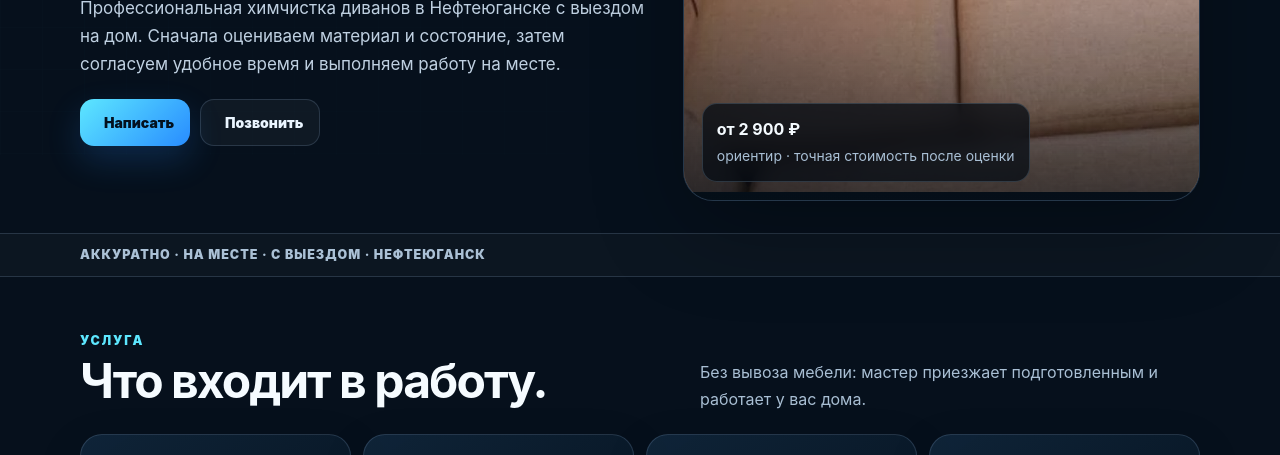
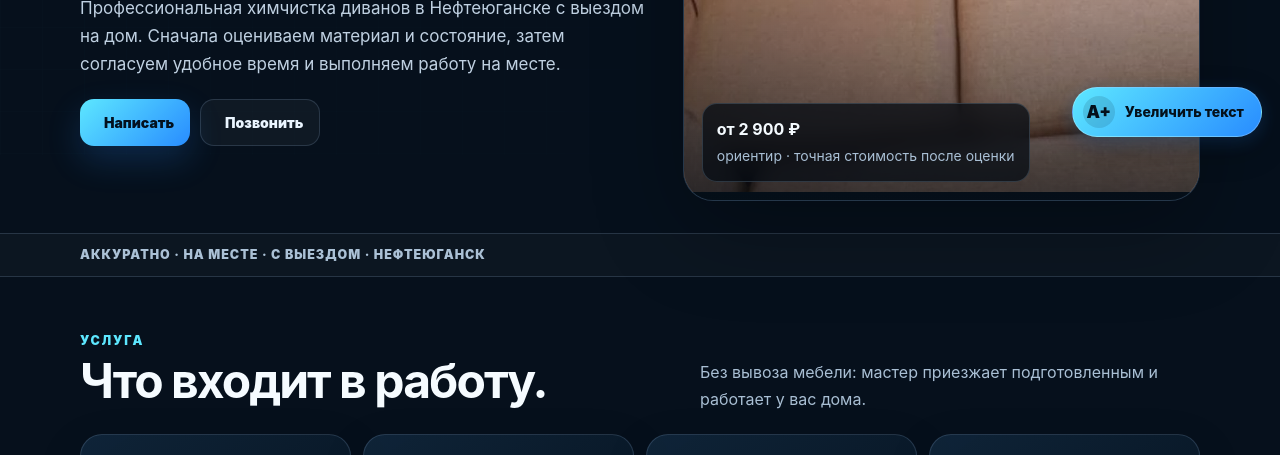
Before and after one commit to LordPandocha/ChistoDoma, a plain HTML site: page chistka-divanov-nefteyugansk.html in a window 1280 px wide. Shown: the part 645-1100 px from the top of the page. Drawn offline with Linux system fonts and the light colour scheme.

Commit message:
Add text size button to page

```diff
--- a/chistka-divanov-nefteyugansk.html
+++ b/chistka-divanov-nefteyugansk.html
@@ -75,4 +75,5 @@
 <section class="cta"><div class="wrap"><div class="kicker">Чисто Дома · Нефтеюганск</div><h2>Вернём мебели свежий вид.</h2><p>Напишите нам или позвоните — согласуем стоимость и удобное время.</p><div class="actions" style="justify-content:center"><a class="btn" href="index.html#contact"><svg class="ui-ico" aria-hidden="true" viewBox="0 0 24 24"><path d="M20 11.5a7.5 7.5 0 0 1-8 7.4 8.6 8.6 0 0 1-4.1-1L4 19l1.2-3.2A7.2 7.2 0 0 1 4.5 12 7.5 7.5 0 0 1 12 4.5a7.5 7.5 0 0 1 8 7Z"/><path d="M8 12h.01M12 12h.01M16 12h.01"/></svg>Написать</a><a class="btn alt" href="tel:+79120883029"><svg class="ui-ico" aria-hidden="true" viewBox="0 0 24 24"><path d="M6.6 3.8 9 6.5 7.2 9.4c1.4 2.5 2.9 4 5.4 5.4l2.9-1.8 2.7 2.4c.5.4.6 1.2.2 1.8l-1.3 1.7c-.6.8-1.7 1.1-2.7.7C9 17.7 6.3 15 4.5 11.6c-.4-1-.1-2.1.7-2.7l1.7-1.3c.6-.4 1.4-.3 1.8.2Z"/></svg>Позвонить</a></div></div></section>
 </main><footer><div class="wrap footer"><span>© Чисто Дома · Нефтеюганск</span><span><a href="privacy.html">Политика конфиденциальности</a> · <a href="index.html">Главная</a></span></div></footer>
 <script>document.querySelectorAll('.compare').forEach(card=>{const i=card.querySelector('input'),b=card.querySelector('.before'),d=card.querySelector('.divider'),h=card.querySelector('.handle');if(!i||!b||!d||!h)return;const set=v=>{const p=Math.max(0,Math.min(100,+v));b.style.clipPath='inset(0 '+(100-p)+'% 0 0)';d.style.left=p+'%';h.style.left=p+'%'};i.addEventListener('input',e=>set(e.target.value));set(i.value)});</script>
+<script src="readability-controls.js"></script>
 </body></html>
```
